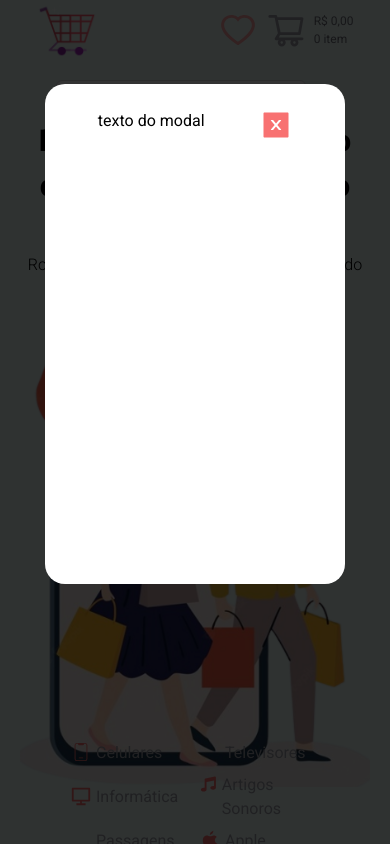
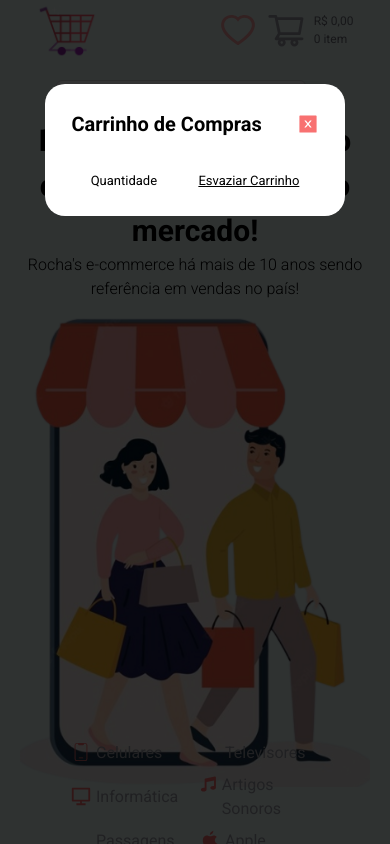
Before and after one commit to pedrohrocha16/rochas_comercio_eletronicos, a Next.js app: page / in a window 390 px wide. Both pictures are taken after a click on the button 285 px from the left and 30 px from the top of the page. Shown: the top 844 px of the page. Built offline with nearby package versions, Linux system fonts and the light colour scheme; some icons are missing.

Commit message:
Fix: corrigindo responsividade e modelando carrinho de compras

```diff
--- a/src/components/MainSection.tsx
+++ b/src/components/MainSection.tsx
@@ -22,7 +22,7 @@ export default function MainSection({ }: Props) {
         transition={{ duration: 1.5 }}
       >
         <main>
-          <div className='select-none flex flex-col max-h-[70vh] md:h-[400px] sm:m-[30px] text-center items-center'>
+          <div className='select-none flex flex-col max-h-[70vh] sm:h-[50vh] sm:m-[30px] text-center items-center'>
             <h1 className='font-[600] w-full text-[30px]'>Encontre o seu produto com o melhor preço do mercado!</h1>
             <p className='font-light w-full'>Rocha's e-commerce há mais de 10 anos sendo referência em vendas no país!</p>
             <Image src="/peoplebuying.png" width={200} height={200} alt='people' className="w-auto h-auto" priority />
--- a/src/layout/Header.tsx
+++ b/src/layout/Header.tsx
@@ -31,8 +31,12 @@ export default function Header({ }: Props) {
             <div id='modal'>
                <div className='fade'></div>
                <div className="modal">
-                  <h2>texto do modal</h2>
-                  <button onClick={() => setCartVisible(false)}><AiFillCloseSquare /></button>
+                  <h2 className="title_car">Carrinho de Compras</h2>
+                  <button className='modal_close' onClick={() => setCartVisible(false)}><AiFillCloseSquare /></button>
+                  <div className="dados_car">
+                     <p className='quantd_item_car'>Quantidade</p>
+                     <button className='quantd_item_remove'>Esvaziar Carrinho</button>
+                  </div>
                </div>
             </div> : ""}
       </div>
--- a/src/styles/modal.css
+++ b/src/styles/modal.css
@@ -11,9 +11,10 @@
    background-color: white;
    border-radius: 20px;
    display: flex;
+   flex-wrap: wrap;
    justify-content: space-around;
    left: 0;
-   height: 500px;
+   height: auto;
    margin: 0 auto;
    padding: 25px;
    position: absolute;
@@ -23,10 +24,33 @@
    width: 300px;
    z-index: 1;
 }
-.modal button {
+.title_car {
+   font-size: 20px;
+   font-weight: bold
+}
+.modal_close {
    @apply text-red-400;
-   font-size: 32px;
-   height: 0;
-   margin: 0;
+   font-size: 22px;
+   margin-left: 2rem;
    padding: 0;
+   transition: 0.5s;
 }
+.modal_close:hover {
+   @apply text-red-500
+}
+.modal_close:active {
+   @apply text-red-600
+}
+.dados_car {
+   display: flex;
+   justify-content: space-around;
+   margin-top: 2rem;
+   width: 300px;
+}
+.quantd_item_car {
+   font-size: 13px;
+}
+.quantd_item_remove {
+   font-size: 13px;
+   text-decoration: underline;
+}
```
